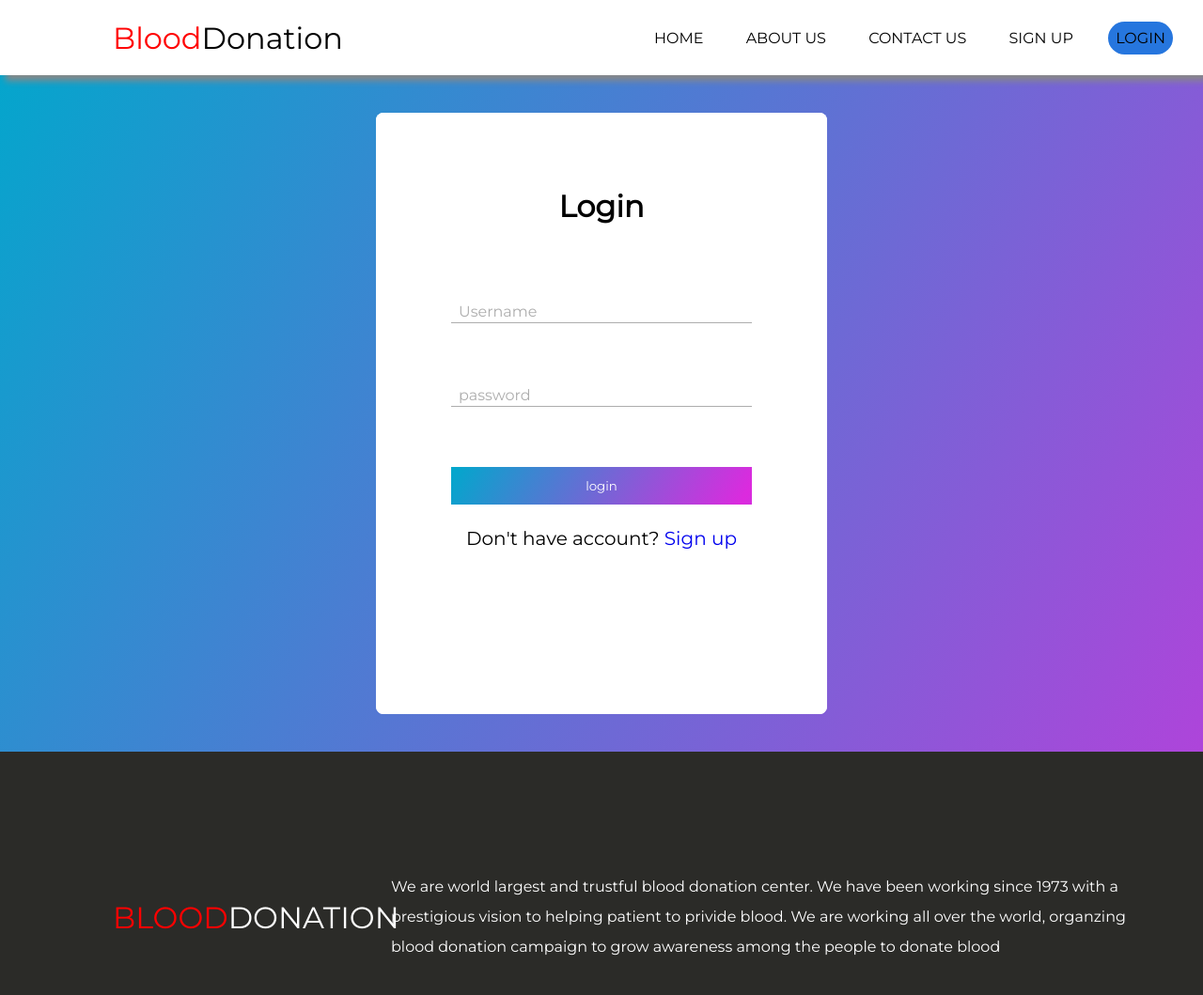
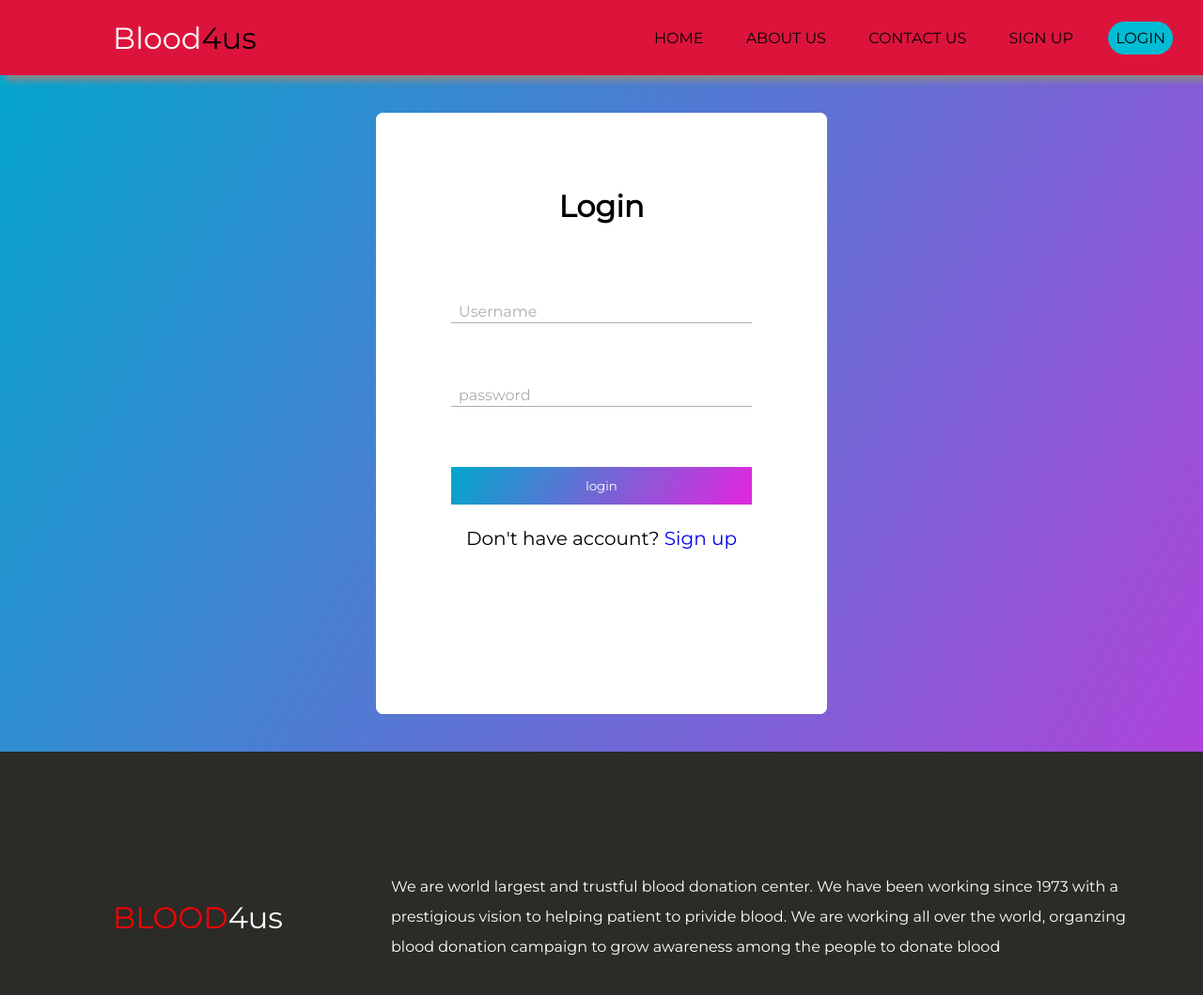
Before and after one commit to Katakam-Karthik-Reddy/Blood-Donor-App-CSE326-project-work-, a plain HTML site: page login.html in a window 1280 px wide. Shown: the top 1059 px of the page at 94% size. Drawn offline with nearby package versions, Linux system fonts and the light colour scheme.

Commit message:
Add files via upload

```diff
--- a/login.css
+++ b/login.css
@@ -20,7 +20,7 @@ nav {
     z-index: 1;
     width: 100%;
     height: 10vh;
-    background-color: #ffffff;
+    background-color: crimson;
     align-items: center;
     display: flex;
     box-shadow: 6px 6px 7px #888888;
@@ -33,8 +33,8 @@ nav {
     display: flex;
 }
 
-.red {
-    color: red;
+.white {
+    color: white;
 }
 
 nav .nav_ul {
@@ -58,7 +58,7 @@ nav .nav_ul li {
 }
 
 nav ul .login {
-    background-color: #2676de;
+    background-color: #00bcd4;
     padding: 1vh;
     border-radius: 3vh;
 }
--- a/login.html
+++ b/login.html
@@ -5,7 +5,7 @@
     <meta charset="UTF-8" />
     <meta name="viewport" content="width=device-width, initial-scale=1.0" />
     <link rel="shortcut icon" href="./favicon.png" type="image/x-icon" />
-    <title>Blood Donation-login</title>
+    <title>Blood4us-login</title>
     <link href="https://fonts.googleapis.com/css?family=Montserrat&display=swap" rel="stylesheet" />
     <link rel="stylesheet" href="./login.css" />
     <script src="https://cdnjs.cloudflare.com/ajax/libs/jquery/3.4.1/jquery.min.js"></script>
@@ -14,8 +14,8 @@
 <body>
     <nav>
         <div class="logo">
-            <p class="red">Blood</p>
-            <p>Donation</p>
+            <p class="white">Blood</p>
+            <p>4us</p>
         </div>
         <ul class="nav_ul">
             <li><a href="./index.html">HOME</a></li>
@@ -66,7 +66,7 @@
         <div class="div4">
             <div class="div5">
                 <p style="color: red;">BLOOD</p>
-                <p style="color: white;">DONATION</p>
+                <p style="color: white;">4us</p>
             </div>
             <div class="div6">
                 <p>
@@ -140,7 +140,7 @@
             </div>
         </div>
         <div class="lastdiv">
-            <p>Copyright 2020-Blood Donation by lpu.All Right Reserved.</p>
+            <p>Copyright 2020-Blood4us by lpu.All Right Reserved.</p>
         </div>
     </footer>
     <script type="text/javascript">
```
Also changed, not shown: About.html (+4 -4 lines), contact_us.html (+4 -4 lines), index.html (+5 -5 lines), signup.html (+5 -5 lines).
